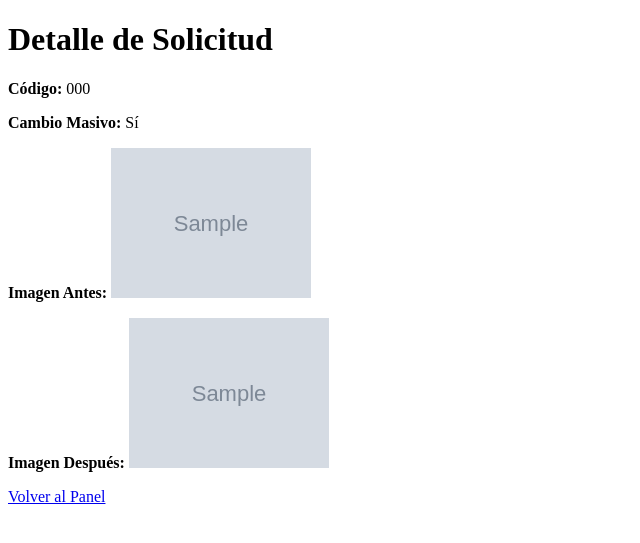
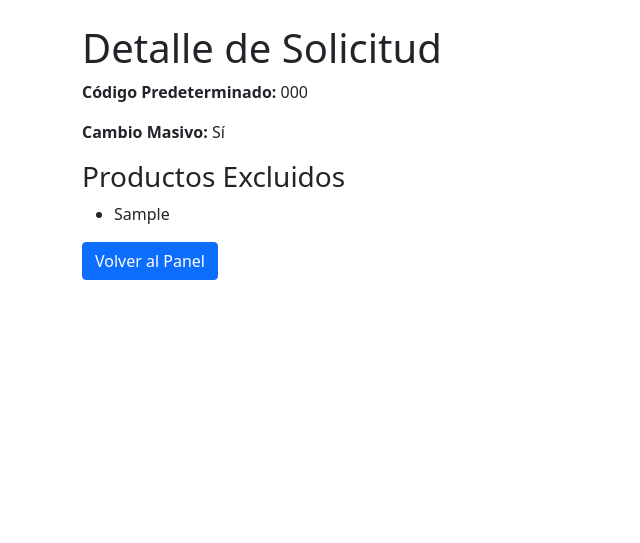
Before and after one commit to CarlosRaloy/liberations, a Django app: template templates/detail_solicitud.html in a window 1280 px wide. Shown: the top 543 px of the page, without its empty margins (0-640 px from the left). Run offline with Django 4.2, Linux system fonts and the light colour scheme; the template is opened without the code that fills it: values that come from a table or form of the project are taken from there, others are empty; tables that the repository leaves empty hold one stand-in row (values such as "Sample post"); grey boxes marked "Sample" are stand-in pictures.

Commit message:
Function of the formset

```diff
--- a/templates/detail_solicitud.html
+++ b/templates/detail_solicitud.html
@@ -2,13 +2,31 @@
 <html>
 <head>
     <title>Detalle de Solicitud</title>
+    <link href="https://cdn.jsdelivr.net/npm/bootstrap@5.1.3/dist/css/bootstrap.min.css" rel="stylesheet">
 </head>
 <body>
-    <h1>Detalle de Solicitud</h1>
-    <p><strong>Código:</strong> {{ solicitud.default_code }}</p>
-    <p><strong>Cambio Masivo:</strong> {% if solicitud.massive_changes %}Sí{% else %}No{% endif %}</p>
-    <p><strong>Imagen Antes:</strong> <a href="{{ solicitud.before_img }}" target="_blank"><img src="{{ solicitud.before_img }}" alt="Imagen Antes" style="width:200px;height:auto;"></a></p>
-    <p><strong>Imagen Después:</strong> <a href="{{ solicitud.after_img }}" target="_blank"><img src="{{ solicitud.after_img }}" alt="Imagen Después" style="width:200px;height:auto;"></a></p>
-    <a href="{% url 'releases:panel' %}">Volver al Panel</a>
+    <div class="container mt-4">
+        <h1>Detalle de Solicitud</h1>
+        <p><strong>Código Predeterminado:</strong> {{ solicitud.default_code }}</p>
+        <p><strong>Cambio Masivo:</strong> {{ solicitud.massive_changes|yesno:"Sí,No" }}</p>
+
+        {% if solicitud.massive_changes %}
+            <h3>Productos Excluidos</h3>
+            <ul>
+                {% for parte in partes %}
+                    <li>{{ parte.part }}</li>
+                {% endfor %}
+            </ul>
+        {% else %}
+            <h3>Se cambia por</h3>
+            <ul>
+                {% for parte in partes %}
+                    <li>{{ parte.part }}</li>
+                {% endfor %}
+            </ul>
+        {% endif %}
+
+        <a href="{% url 'releases:panel' %}" class="btn btn-primary">Volver al Panel</a>
+    </div>
 </body>
 </html>
```
Also changed, not shown: aplications/releases/views.py (+7 -1 lines).
